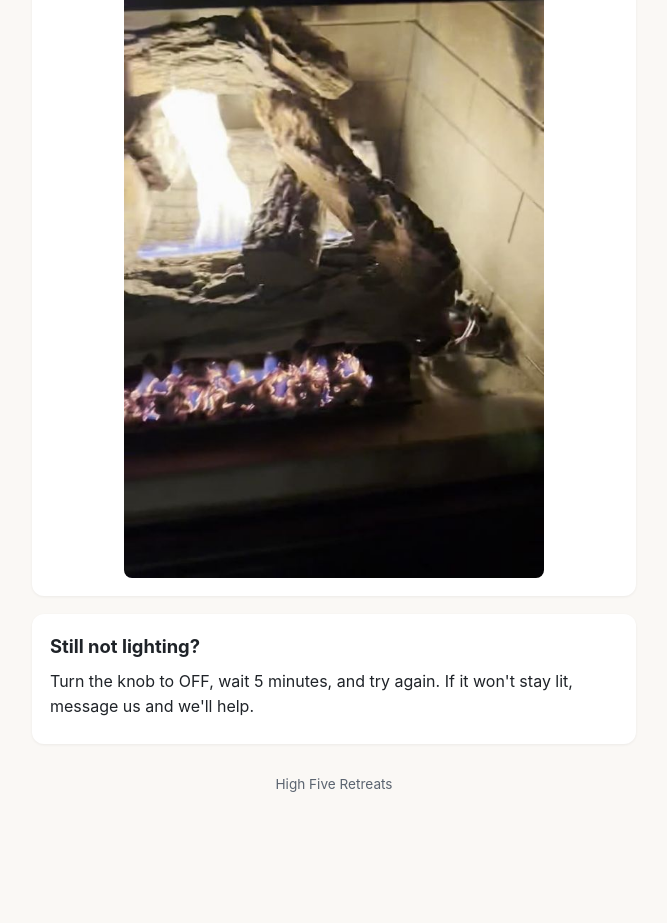
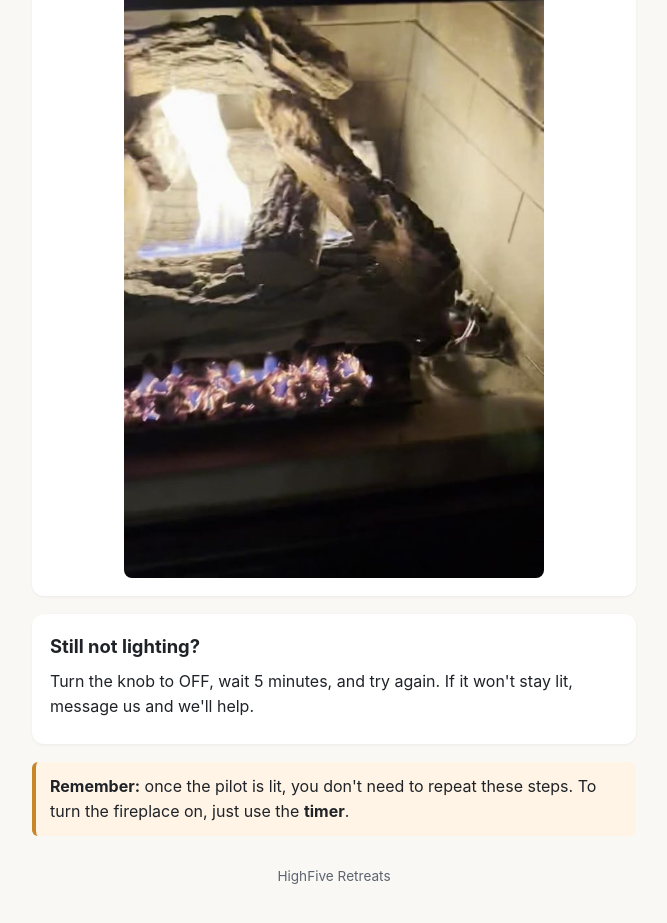
Before and after one commit to HighFiveRetreats/user-guides, a plain HTML site: page signature-stay-fireplace/index.html in a window 1280 px wide. Shown: the part 4797-5720 px from the top of the page, without its empty margins (306-973 px from the left). Before the commit the page ends 5653 px from the top, so only its background shows below. Drawn offline with Linux system fonts and the light colour scheme.

Commit message:
Fireplace guide: HighFive Retreats name, timer reminder
Co-Authored-By: Claude Opus 5.5 <noreply@anthropic.com>
Claude-Session: https://claude.ai/code/session_01Xzc6H6cLCEwLnfp197Q8bV

```diff
--- a/signature-stay-fireplace/index.html
+++ b/signature-stay-fireplace/index.html
@@ -80,7 +80,9 @@
     <p>Turn the knob to OFF, wait 5 minutes, and try again. If it won't stay lit, message us and we'll help.</p>
   </section>
 
-  <footer>High Five Retreats</footer>
+  <div class="safety" style="margin-top:8px"><strong>Remember:</strong> once the pilot is lit, you don't need to repeat these steps. To turn the fireplace on, just use the <strong>timer</strong>.</div>
+
+  <footer>HighFive Retreats</footer>
 </main>
 </body>
 </html>
```
Also changed, not shown: index.html (+2 -2 lines).
